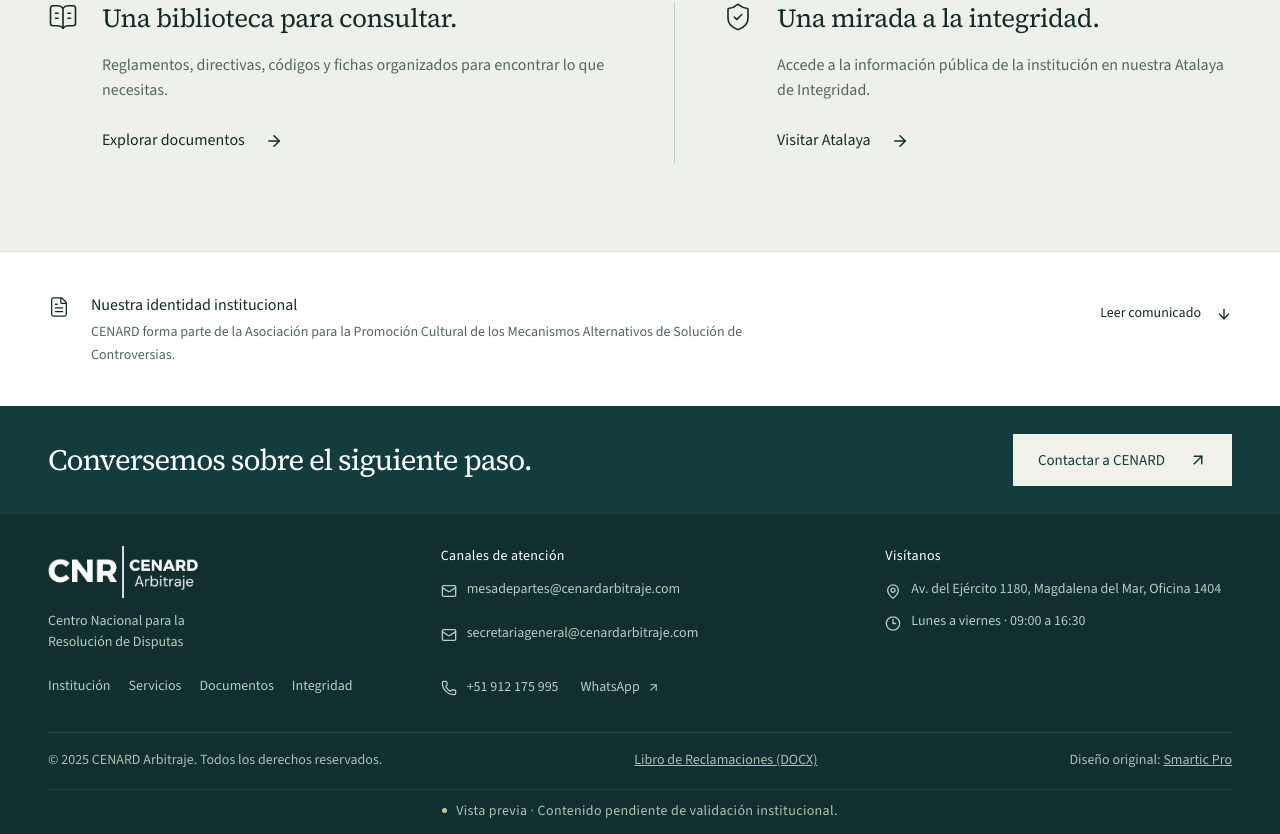
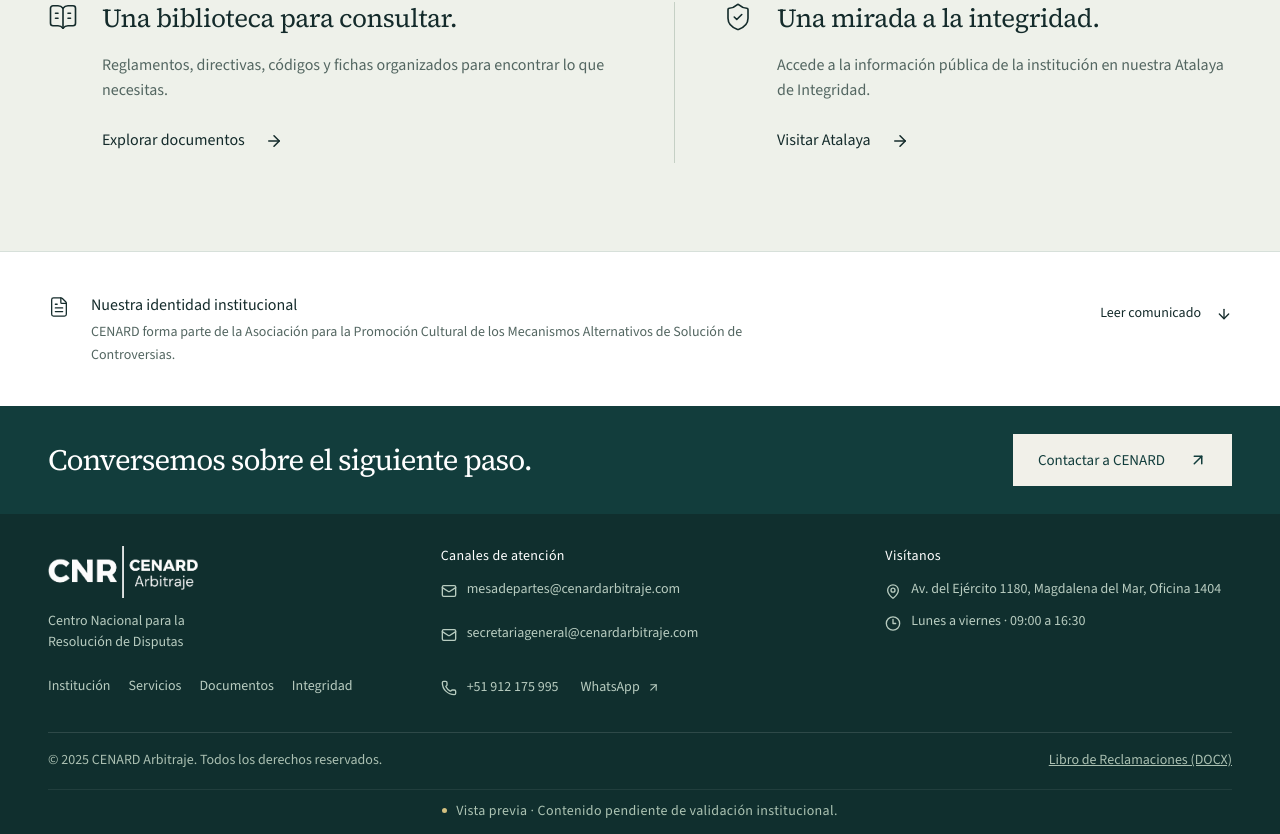
Before and after one commit to ecustodio123/cenard, a React (Vite) app: page / in a window 1280 px wide. Shown: the part 2650-3484 px from the top of the page. Built offline with nearby package versions, Linux system fonts and the light colour scheme.

Commit message:
Remove original design credit from footer in Layout component

```diff
--- a/src/components/Layout.tsx
+++ b/src/components/Layout.tsx
@@ -286,17 +286,6 @@ export function Layout() {
           <div className="footer-bottom">
             <span>© 2025 CENARD Arbitraje. Todos los derechos reservados.</span>
             <a href="https://cenardarbitraje.com/web/wp-content/uploads/2025/05/Formato-de-Reclamaciones-CENARD.docx">Libro de Reclamaciones (DOCX)</a>
-            <span>
-              Diseño original:{" "}
-              <a
-                href="https://wa.me/51936024257"
-                target="_blank"
-                rel="noreferrer"
-              >
-                Smartic Pro
-                <span className="sr-only"> (abre en otra pestaña)</span>
-              </a>
-            </span>
           </div>
           <div className="preview-label">
             <span />
```
